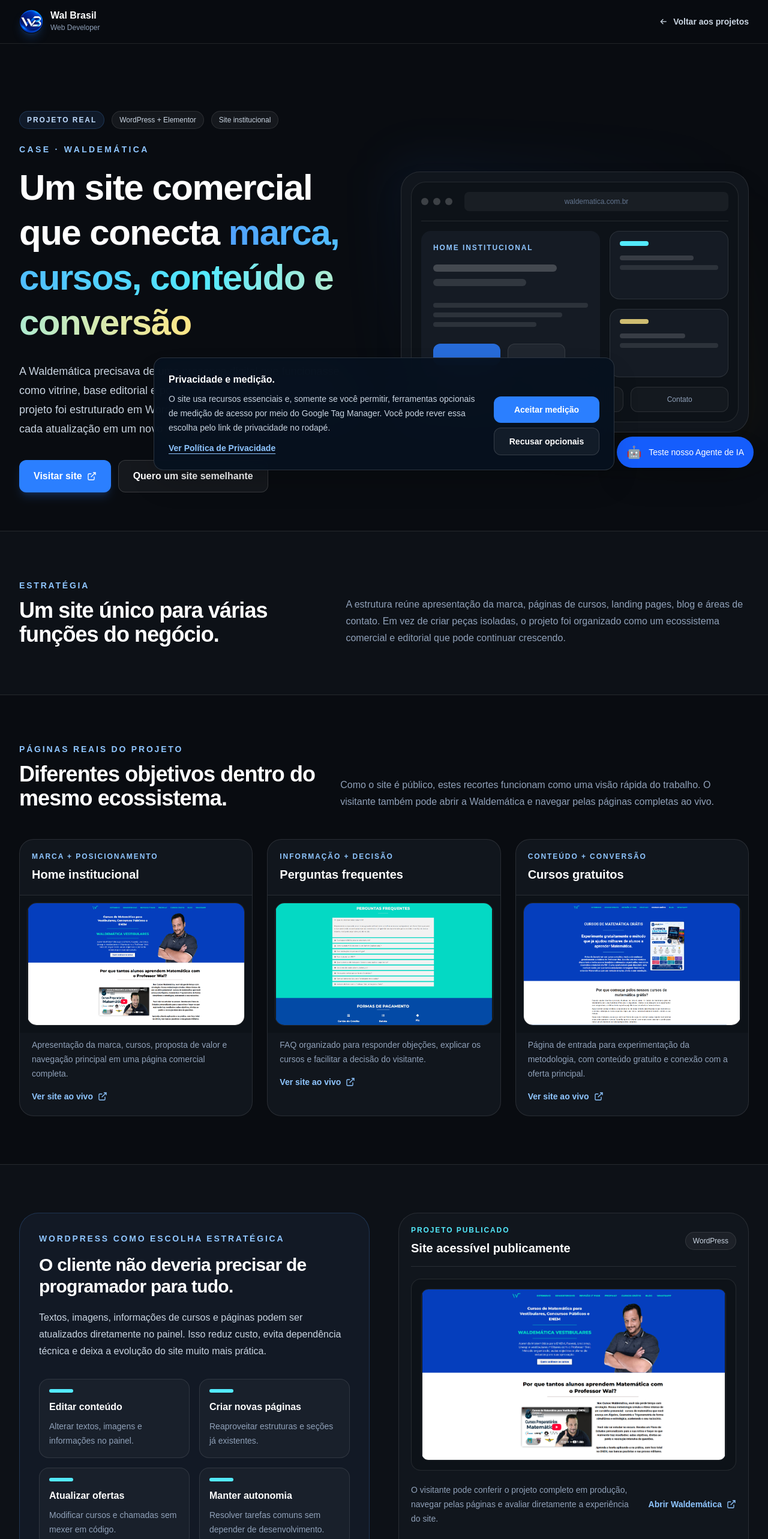
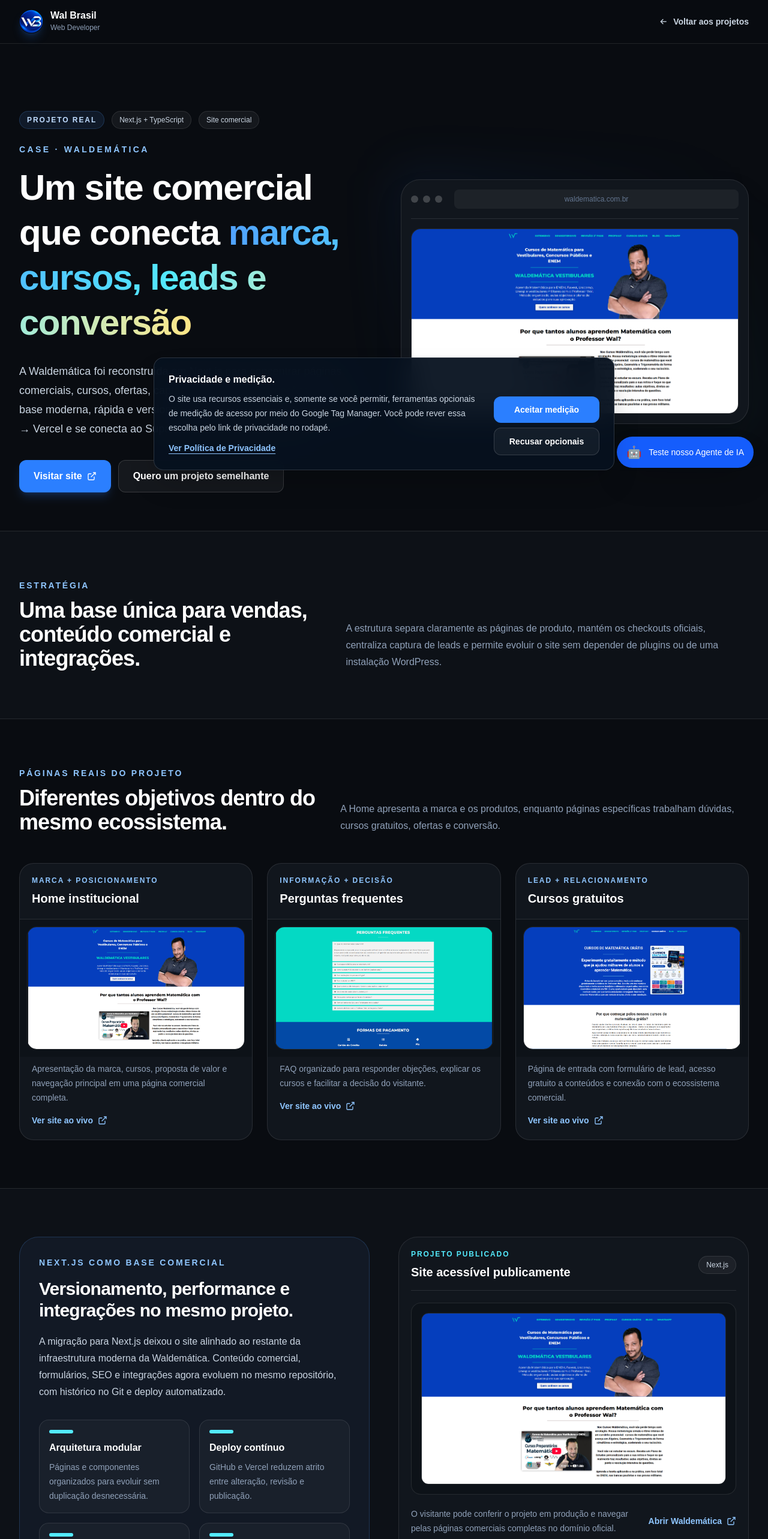
Before and after one commit to waldematica-design/walbrasil-dev, a Next.js app: page /projetos/waldematica in a window 1280 px wide. Shown: the top 2566 px of the page at 60% size. Built offline with nearby package versions, Linux system fonts and the light colour scheme.

Commit message:
fix: update Waldemática case to Next.js stack

```diff
--- a/src/app/projetos/waldematica/page.tsx
+++ b/src/app/projetos/waldematica/page.tsx
@@ -1,9 +1,9 @@
 import Image from "next/image";
 import type { Metadata } from "next";
 
-const title = "Waldemática | Site WordPress, Elementor e SEO";
+const title = "Waldemática | Site em Next.js, Supabase e SEO";
 const description =
-  "Case do site Waldemática em WordPress e Elementor, com páginas institucionais, landing pages, gestão de conteúdo, responsividade e SEO.";
+  "Case do site comercial Waldemática em Next.js, com páginas de cursos, captação de leads, checkouts, responsividade, SEO e integrações.";
 
 export const metadata: Metadata = {
   title,
@@ -41,56 +41,38 @@
   {
     title: "Arquitetura comercial",
     description:
-      "Páginas institucionais, cursos, ofertas e pontos de contato organizados para orientar o visitante com clareza.",
+      "Home, páginas de cursos, ofertas e CTAs organizados para conduzir o visitante com clareza até a decisão.",
     icon: "01",
   },
   {
-    title: "Landing pages",
+    title: "Captação de leads",
     description:
-      "Páginas de campanha pensadas para apresentar ofertas específicas sem depender da estrutura inteira do site.",
+      "Formulários e rotas server-side conectados ao Supabase para registrar interesse sem expor credenciais no navegador.",
     icon: "02",
   },
   {
-    title: "Autonomia no WordPress",
+    title: "Checkouts integrados",
     description:
-      "Estrutura editável para alterar textos, imagens e informações sem recorrer a programação em tarefas comuns.",
+      "Páginas comerciais conectadas aos links oficiais da Hotmart, mantendo cada produto com sua oferta correta.",
     icon: "03",
   },
   {
-    title: "SEO e conteúdo",
+    title: "SEO e performance",
     description:
-      "Organização on-page, navegação e integração com o blog para sustentar presença orgânica e descoberta de conteúdo.",
+      "Estrutura técnica, metadata, responsividade e deploy contínuo em Vercel para manter o site rápido e indexável.",
     icon: "04",
   },
 ];
 
-const projectPages = [
-  {
-    title: "Home institucional",
-    label: "Marca + posicionamento",
-    tone: "from-blue-500/20 to-cyan-400/10",
-  },
-  {
-    title: "Landing page de curso",
-    label: "Oferta + conversão",
-    tone: "from-violet-500/20 to-blue-400/10",
-  },
-  {
-    title: "Cursos gratuitos",
-    label: "Conteúdo + relacionamento",
-    tone: "from-emerald-500/20 to-cyan-400/10",
-  },
-];
-
 const stack = [
-  "WordPress",
-  "Elementor",
+  "Next.js",
+  "React",
+  "TypeScript",
+  "Tailwind CSS",
+  "Supabase",
   "SEO",
-  "HTML",
-  "CSS",
-  "Design Responsivo",
-  "Hospedagem",
-  "Gestão de Conteúdo",
+  "Vercel",
+  "Responsividade",
 ];
 
 function ArrowLeftIcon() {
@@ -126,7 +108,7 @@
     <main className="min-h-screen bg-[#090c11] text-white antialiased">
       <div className="fixed inset-0 -z-10 overflow-hidden pointer-events-none">
         <div className="absolute left-[-8%] top-[-6%] h-[500px] w-[500px] rounded-full bg-blue-500/8 blur-[140px]" />
-        <div className="absolute right-[-10%] top-[18%] h-[420px] w-[420px] rounded-full bg-amber-300/5 blur-[140px]" />
+        <div className="absolute right-[-10%] top-[18%] h-[420px] w-[420px] rounded-full bg-cyan-300/5 blur-[140px]" />
       </div>
 
       <div className="relative z-10">
@@ -166,10 +148,10 @@
                   Projeto real
                 </span>
                 <span className="rounded-full border border-white/10 bg-white/5 px-3 py-1.5 text-xs text-slate-300">
-                  WordPress + Elementor
+                  Next.js + TypeScript
                 </span>
                 <span className="rounded-full border border-white/10 bg-white/5 px-3 py-1.5 text-xs text-slate-300">
-                  Site institucional
+                  Site comercial
                 </span>
               </div>
 
@@ -180,15 +162,15 @@
               <h1 className="mt-4 max-w-4xl text-4xl font-bold leading-tight tracking-tight sm:text-5xl lg:text-6xl">
                 Um site comercial que conecta{" "}
                 <span className="bg-gradient-to-r from-blue-400 via-cyan-300 to-amber-200 bg-clip-text text-transparent">
-                  marca, cursos, conteúdo e conversão
+                  marca, cursos, leads e conversão
                 </span>
               </h1>
 
               <p className="mt-7 max-w-2xl text-lg leading-8 text-slate-300">
-                A Waldemática precisava de uma presença digital que funcionasse
-                como vitrine, base editorial e ponto de entrada para cursos e
-                ofertas. O projeto foi estruturado em WordPress para crescer sem
-                transformar cada atualização em um novo trabalho técnico.
+                A Waldemática foi reconstruída em Next.js para concentrar páginas
+                comerciais, cursos, ofertas, captação de leads e integrações em
+                uma base moderna, rápida e versionada. O projeto evolui pelo fluxo
+                GitHub → Vercel e se conecta ao Supabase e aos checkouts oficiais.
               </p>
 
               <div className="mt-9 flex flex-col gap-3 sm:flex-row">
@@ -205,15 +187,14 @@
                   href="/#contato"
                   className="inline-flex items-center justify-center rounded-xl border border-white/15 bg-white/5 px-6 py-3.5 font-semibold transition hover:bg-white/10"
                 >
-                  Quero um site semelhante
+                  Quero um projeto semelhante
                 </a>
               </div>
             </div>
 
             <div className="relative">
-              <div className="absolute -inset-5 rounded-[2.4rem] bg-gradient-to-br from-blue-500/8 via-transparent to-amber-300/5 blur-2xl" />
-              <div className="relative rounded-[2rem] border border-white/10 bg-[#11161d] p-4 shadow-2xl shadow-black/30">
-                <div className="rounded-[1.5rem] border border-white/10 bg-[#0d1218] p-4">
+              <div className="absolute -inset-5 rounded-[2.4rem] bg-gradient-to-br from-blue-500/8 via-transparent to-cyan-300/5 blur-2xl" />
+              <div className="relative overflow-hidden rounded-[2rem] border border-white/10 bg-[#11161d] p-4 shadow-2xl shadow-black/30">
                 <div className="mb-4 flex items-center gap-2 border-b border-white/10 pb-4">
                   <span className="h-3 w-3 rounded-full bg-white/20" />
                   <span className="h-3 w-3 rounded-full bg-white/20" />
@@ -223,48 +204,14 @@
                   </div>
                 </div>
 
-                  <div className="grid gap-4 md:grid-cols-[1.2fr_.8fr]">
-                    <div className="rounded-2xl bg-[#151b24] p-5">
-                      <p className="text-xs font-semibold uppercase tracking-[0.16em] text-blue-300">
-                        Home institucional
-                      </p>
-                      <div className="mt-5 h-3 w-4/5 rounded-full bg-white/20" />
-                      <div className="mt-3 h-3 w-3/5 rounded-full bg-white/12" />
-                      <div className="mt-7 space-y-2">
-                        <div className="h-2 w-full rounded-full bg-white/10" />
-                        <div className="h-2 w-10/12 rounded-full bg-white/10" />
-                        <div className="h-2 w-8/12 rounded-full bg-white/10" />
-                      </div>
-                      <div className="mt-7 flex gap-3">
-                        <span className="h-9 w-28 rounded-xl bg-blue-500/80" />
-                        <span className="h-9 w-24 rounded-xl border border-white/10 bg-white/5" />
-                      </div>
-                    </div>
-
-                    <div className="grid gap-4">
-                      <div className="rounded-2xl border border-white/10 bg-[#151b24] p-4">
-                        <div className="h-2 w-12 rounded-full bg-cyan-300" />
-                        <div className="mt-4 h-2 w-3/4 rounded-full bg-white/15" />
-                        <div className="mt-2 h-2 w-full rounded-full bg-white/10" />
-                      </div>
-                      <div className="rounded-2xl border border-white/10 bg-[#151b24] p-4">
-                        <div className="h-2 w-12 rounded-full bg-amber-200/80" />
-                        <div className="mt-4 h-2 w-2/3 rounded-full bg-white/15" />
-                        <div className="mt-2 h-2 w-full rounded-full bg-white/10" />
-                      </div>
-                    </div>
-                  </div>
-
-                  <div className="mt-4 grid grid-cols-3 gap-3">
-                    {["Cursos", "Blog", "Contato"].map((item) => (
-                      <div
-                        key={item}
-                        className="rounded-xl border border-white/10 bg-white/[0.03] p-3 text-center text-xs text-slate-400"
-                      >
-                        {item}
-                      </div>
-                    ))}
-                  </div>
+                <div className="overflow-hidden rounded-2xl border border-white/10 bg-black/20">
+                  <img
+                    src="/projetos/waldematica/home-waldematica.png"
+                    alt="Página inicial pública da Waldemática"
+                    width={2254}
+                    height={1269}
+                    className="block h-auto w-full object-contain"
+                  />
                 </div>
               </div>
             </div>
@@ -279,15 +226,14 @@
                   Estratégia
                 </p>
                 <h2 className="mt-3 text-3xl font-bold tracking-tight sm:text-4xl">
-                  Um site único para várias funções do negócio.
+                  Uma base única para vendas, conteúdo comercial e integrações.
                 </h2>
               </div>
 
               <p className="max-w-2xl text-base leading-7 text-slate-400">
-                A estrutura reúne apresentação da marca, páginas de cursos,
-                landing pages, blog e áreas de contato. Em vez de criar peças
-                isoladas, o projeto foi organizado como um ecossistema comercial
-                e editorial que pode continuar crescendo.
+                A estrutura separa claramente as páginas de produto, mantém os
+                checkouts oficiais, centraliza captura de leads e permite evoluir
+                o site sem depender de plugins ou de uma instalação WordPress.
               </p>
             </div>
           </div>
@@ -305,9 +251,8 @@
             </div>
 
             <p className="max-w-2xl text-base leading-7 text-slate-400">
-              Como o site é público, estes recortes funcionam como uma visão
-              rápida do trabalho. O visitante também pode abrir a Waldemática e
-              navegar pelas páginas completas ao vivo.
+              A Home apresenta a marca e os produtos, enquanto páginas específicas
+              trabalham dúvidas, cursos gratuitos, ofertas e conversão.
             </p>
           </div>
 
@@ -331,11 +276,11 @@
               },
               {
                 title: "Cursos gratuitos",
-                label: "Conteúdo + conversão",
+                label: "Lead + relacionamento",
                 image: "/projetos/waldematica/cursos-gratuitos-waldematica.png",
                 alt: "Página de cursos gratuitos da Waldemática",
                 description:
-                  "Página de entrada para experimentação da metodologia, com conteúdo gratuito e conexão com a oferta principal.",
+                  "Página de entrada com formulário de lead, acesso gratuito a conteúdos e conexão com o ecossistema comercial.",
               },
             ].map((item) => (
               <article
@@ -392,30 +337,31 @@
           <div className="mx-auto grid max-w-7xl gap-12 px-6 py-20 lg:grid-cols-[1fr_1fr] lg:px-8">
             <div className="rounded-[2rem] border border-blue-400/20 bg-[#121925] p-8">
               <p className="text-sm font-semibold uppercase tracking-[0.2em] text-blue-300">
-                WordPress como escolha estratégica
+                Next.js como base comercial
               </p>
               <h2 className="mt-4 text-3xl font-bold tracking-tight">
-                O cliente não deveria precisar de programador para tudo.
+                Versionamento, performance e integrações no mesmo projeto.
               </h2>
               <p className="mt-5 leading-7 text-slate-300">
-                Textos, imagens, informações de cursos e páginas podem ser
-                atualizados diretamente no painel. Isso reduz custo, evita
-                dependência técnica e deixa a evolução do site muito mais prática.
+                A migração para Next.js deixou o site alinhado ao restante da
+                infraestrutura moderna da Waldemática. Conteúdo comercial,
+                formulários, SEO e integrações agora evoluem no mesmo repositório,
+                com histórico no Git e deploy automatizado.
               </p>
 
               <div className="mt-8 grid gap-4 sm:grid-cols-2">
                 {[
-                  ["Editar conteúdo", "Alterar textos, imagens e informações no painel."],
-                  ["Criar novas páginas", "Reaproveitar estruturas e seções já existentes."],
-                  ["Atualizar ofertas", "Modificar cursos e chamadas sem mexer em código."],
-                  ["Manter autonomia", "Resolver tarefas comuns sem depender de desenvolvimento."],
-                ].map(([title, text]) => (
+                  ["Arquitetura modular", "Páginas e componentes organizados para evoluir sem duplicação desnecessária."],
+                  ["Deploy contínuo", "GitHub e Vercel reduzem atrito entre alteração, revisão e publicação."],
+                  ["Integrações", "Supabase, Hotmart e agente comercial conectados ao fluxo real do site."],
+                  ["SEO técnico", "Metadata, URLs e estrutura controladas diretamente pela aplicação."],
+                ].map(([itemTitle, text]) => (
                   <div
-                    key={title}
+                    key={itemTitle}
                     className="rounded-2xl border border-white/10 bg-white/[0.03] p-4"
                   >
                     <div className="mb-3 h-1.5 w-10 rounded-full bg-cyan-300" />
-                    <p className="font-semibold">{title}</p>
+                    <p className="font-semibold">{itemTitle}</p>
                     <p className="mt-2 text-sm leading-6 text-slate-400">{text}</p>
                   </div>
                 ))}
@@ -433,29 +379,24 @@
                   </h3>
                 </div>
                 <span className="rounded-full border border-white/10 bg-white/5 px-3 py-1.5 text-xs text-slate-300">
-                  WordPress
+                  Next.js
                 </span>
               </div>
 
               <div className="mt-5 overflow-hidden rounded-2xl border border-white/10 bg-[#0d1218] p-4">
-                <div
-                  className="overflow-hidden rounded-xl border border-white/10"
-                  style={{ aspectRatio: "2254 / 1269" }}
-                >
                 <img
                   src="/projetos/waldematica/home-waldematica.png"
                   alt="Página inicial pública da Waldemática"
                   width={2254}
                   height={1269}
-                    className="block h-full w-full object-contain"
+                  className="block h-auto w-full rounded-xl border border-white/10 object-contain"
                 />
-                </div>
               </div>
 
               <div className="mt-5 flex flex-col gap-4 sm:flex-row sm:items-center sm:justify-between">
                 <p className="max-w-xl text-sm leading-6 text-slate-400">
-                  O visitante pode conferir o projeto completo em produção,
-                  navegar pelas páginas e avaliar diretamente a experiência do site.
+                  O visitante pode conferir o projeto em produção e navegar pelas
+                  páginas comerciais completas no domínio oficial.
                 </p>
 
                 <a
@@ -479,7 +420,7 @@
                 O que foi trabalhado
               </p>
               <h2 className="mt-3 text-3xl font-bold tracking-tight sm:text-4xl">
-                Muito além de montar páginas no Elementor.
+                Mais do que montar páginas: um ecossistema comercial em Next.js.
               </h2>
             </div>
 
@@ -512,8 +453,8 @@
                 Ferramentas usadas no projeto
               </h2>
               <p className="mt-5 leading-7 text-slate-400">
-                A stack prioriza edição prática, presença orgânica,
-                responsividade e evolução contínua do site.
+                A stack atual prioriza performance, versionamento, segurança das
+                integrações e evolução contínua do site.
               </p>
             </div>
 
@@ -536,37 +477,35 @@
               Resultado
             </p>
             <h2 className="mt-3 text-3xl font-bold tracking-tight sm:text-4xl">
-              Uma presença digital que centraliza o negócio sem engessar a manutenção.
+              Uma presença comercial moderna, integrada e pronta para evoluir.
             </h2>
           </div>
 
           <div className="space-y-5 text-base leading-7 text-slate-400">
             <p>
-              O site passou a concentrar marca, cursos, conteúdo, landing pages e
-              pontos de contato em um único ecossistema, mantendo consistência
-              visual e uma estrutura simples de evoluir.
+              O site centraliza marca, cursos, ofertas, leads, checkouts e pontos
+              de contato em uma aplicação moderna e responsiva.
             </p>
             <p>
-              O WordPress permite que o projeto continue recebendo novas páginas,
-              campanhas e conteúdos sem recomeçar do zero nem exigir programação
-              para cada pequena alteração.
+              Com Next.js, GitHub, Vercel e Supabase, novas páginas e integrações
+              podem ser adicionadas com versionamento, revisão e deploy contínuo.
             </p>
           </div>
         </section>
 
         <section className="px-6 pb-24 lg:px-8">
-          <div className="mx-auto max-w-7xl overflow-hidden rounded-[2rem] border border-blue-400/20 bg-gradient-to-br from-[#111927] via-[#10161e] to-[#17130d] p-8 sm:p-12 lg:p-16">
+          <div className="mx-auto max-w-7xl overflow-hidden rounded-[2rem] border border-blue-400/20 bg-gradient-to-br from-[#111927] via-[#10161e] to-[#07111f] p-8 sm:p-12 lg:p-16">
             <div className="max-w-3xl">
               <p className="text-sm font-semibold uppercase tracking-[0.2em] text-blue-300">
-                Site profissional
+                Desenvolvimento web
               </p>
               <h2 className="mt-4 text-3xl font-bold tracking-tight sm:text-5xl">
-                Precisa de um site profissional que continue fácil de administrar?
+                Precisa de um site comercial com estrutura para crescer?
               </h2>
               <p className="mt-5 max-w-2xl text-lg leading-8 text-slate-300">
-                Posso estruturar o projeto em WordPress, Elementor ou
-                desenvolvimento sob medida, escolhendo a solução adequada para
-                o negócio e evitando complexidade desnecessária.
+                Posso estruturar a solução com a tecnologia adequada ao projeto,
+                priorizando clareza, performance, integrações úteis e manutenção
+                sem complexidade desnecessária.
               </p>
 
               <div className="mt-8 flex flex-col gap-3 sm:flex-row">
```
Lines whose indentation alone changed are shown as unchanged.
